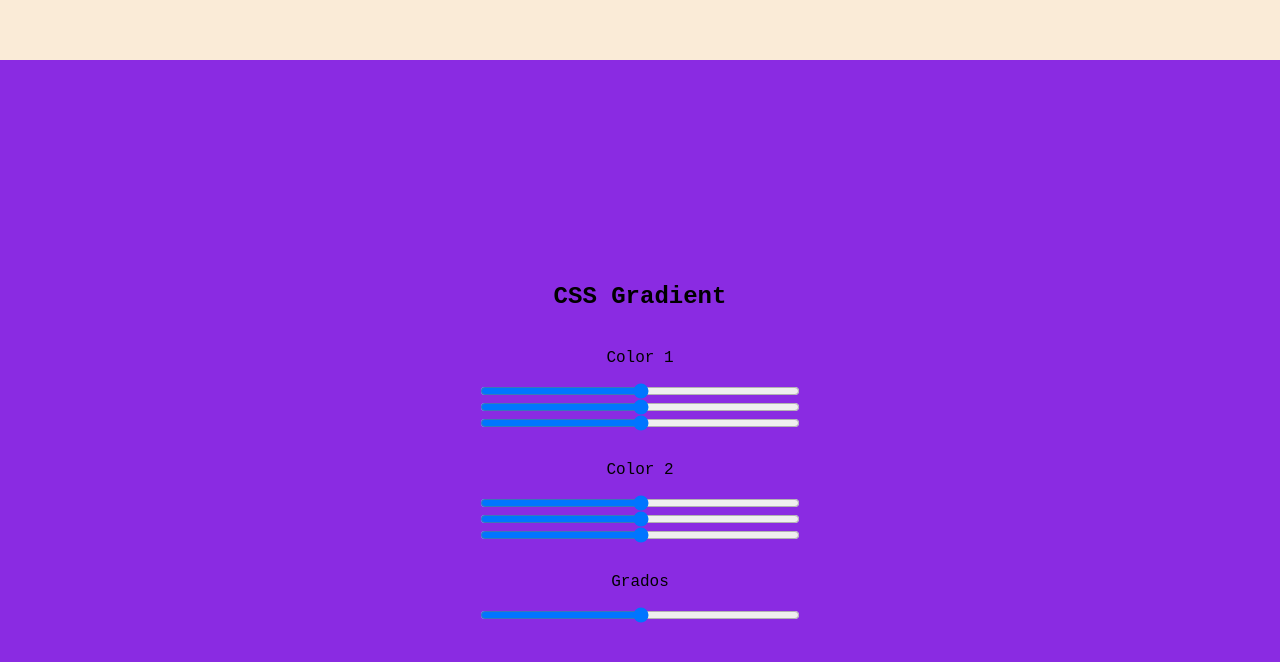
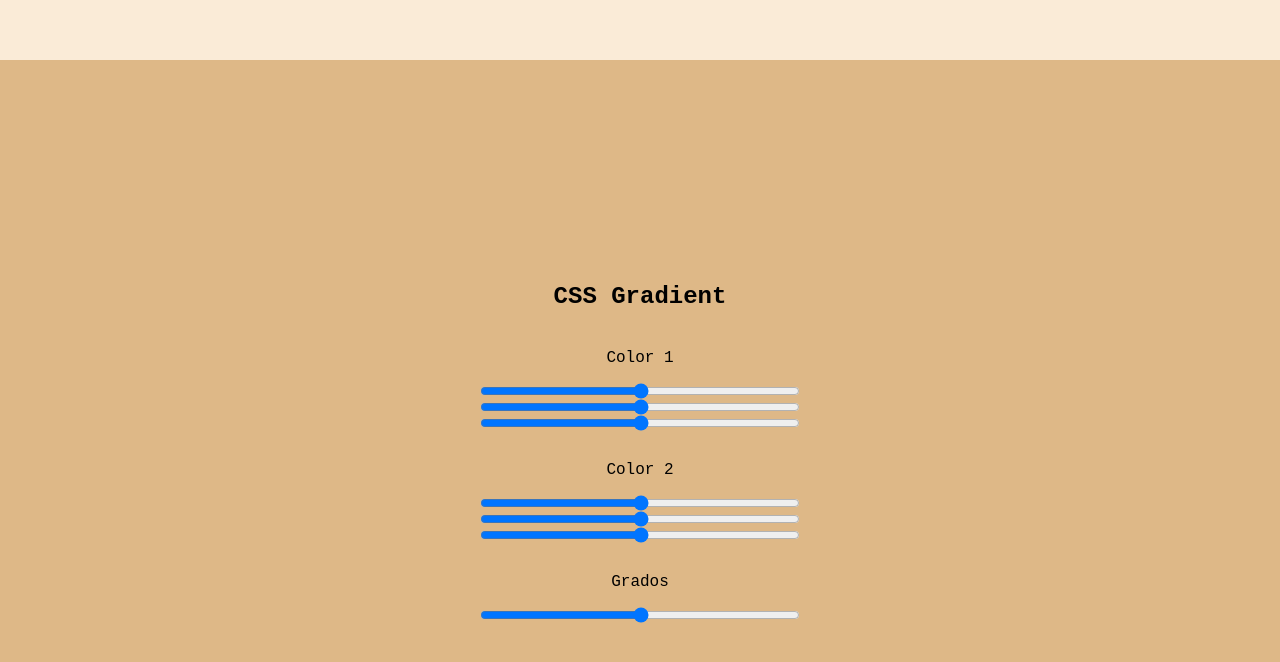
Before and after one commit to 17alma41/practica_5, a plain HTML site: page index.html in a window 1280 px wide. Shown: the part 2340-3002 px from the top of the page. Drawn offline with Linux system fonts and the light colour scheme.

Commit message:
gradient = fixed

```diff
--- a/Scripts/gradient.js
+++ b/Scripts/gradient.js
@@ -10,5 +10,5 @@ function newGradient(){
     console.log(R0, G0, B0, R1, B1, G1)
     const seccion = document.querySelector("#gradient")
     console.log(seccion)
-    seccion.style.background = `linear-gradient(${deg}deg, rgb(${R0}, ${G0}, ${B0}), rgb(${R1}, ${G1}, ${B1}));`
+    seccion.style.background = `linear-gradient(${deg}deg, rgb(${R0}, ${G0}, ${B0}), rgb(${R1}, ${G1}, ${B1}))`
 }
--- a/style.css
+++ b/style.css
@@ -22,7 +22,7 @@ body{
 
 section{
     width: 100%;
-    background: blueviolet;
+    background: burlywood;
     height: 100vh;
 }
 
```
